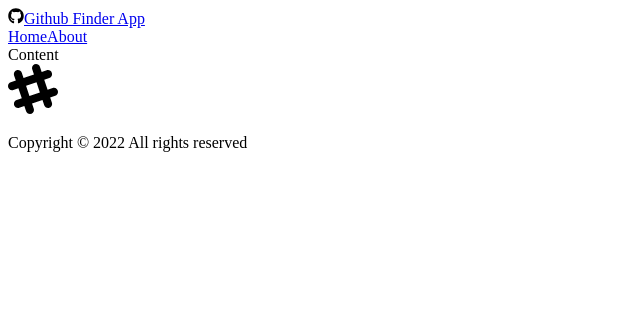
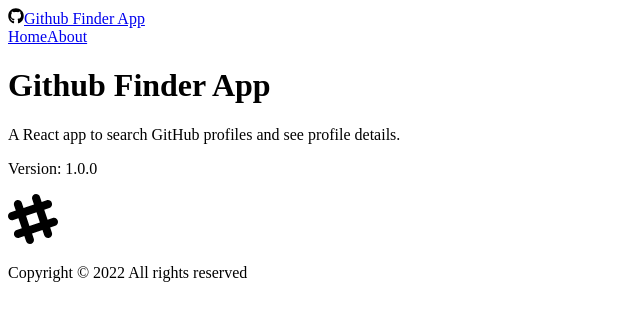
Before and after one commit to energyshock/github-finder-app, a React (Create React App) app: page /about in a window 1280 px wide. Shown: the top 320 px of the page, without its empty margins (0-640 px from the left). Built offline with nearby package versions, Linux system fonts and the light colour scheme; the HTML template or start-up script is replaced by a standard one.

Commit message:
48. Pages & Routes

```diff
--- a/src/App.js
+++ b/src/App.js
@@ -1,4 +1,7 @@
-import { BrowserRouter as Router, Route } from 'react-router-dom';
+import { BrowserRouter as Router, Route, Routes } from 'react-router-dom';
+import Home from './pages/Home';
+import About from './pages/About';
+import NotFound from './pages/NotFound';
 import Navbar from './components/layout/Navbar';
 import Footer from './components/layout/Footer';
 
@@ -7,7 +10,14 @@
     <Router>
       <div className="flex flex-col justify-between h-screen">
         <Navbar />
-        <main className="container mx-auto px-3 pb-12">Content</main>
+        <main className="container mx-auto px-3 pb-12">
+          <Routes>
+            <Route path="/" element={<Home />} />
+            <Route path="/about" element={<About />} />
+            <Route path="/notfound" element={<NotFound />} />
+            <Route path="/*" element={<NotFound />} />
+          </Routes>
+        </main>
         <Footer />
       </div>
     </Router>
--- /dev/null
+++ b/src/pages/About.jsx
@@ -0,0 +1,12 @@
+function About() {
+  return (
+    <div>
+      <h1 className="text-6xl mb-4">Github Finder App</h1>
+      <p className="mb-4 text-2xl font-light">A React app to search GitHub profiles and see profile details.</p>
+      <p className="text-lg text-gray-400">
+        Version: <span className="text-white">1.0.0</span>
+      </p>
+    </div>
+  )
+}
+export default About
--- /dev/null
+++ b/src/pages/Home.jsx
@@ -0,0 +1,10 @@
+function Home() {
+  return (
+    <div>
+      <h1 className="text-6xl">
+        Welcome
+      </h1>
+    </div>
+  )
+}
+export default Home
--- /dev/null
+++ b/src/pages/NotFound.jsx
@@ -0,0 +1,24 @@
+import {FaHome} from 'react-icons/fa'
+import {Link} from 'react-router-dom'
+
+function NotFound() {
+  return (
+    <div className='hero'>
+      <div className="text-center hero-content">
+        <div className="max-w-lg">
+          <h1 className="text-8xl font-bold mb-8">
+            Oops!
+          </h1>
+          <p className="text-5xl mb-8">
+            404 - Page not found!
+          </p>
+          <Link to="/" className='btn btn-primary btn-lg'>
+            <FaHome className='mr-2'/>
+            Back To Home
+          </Link>
+        </div>
+      </div>
+    </div>
+  )
+}
+export default NotFound
```
